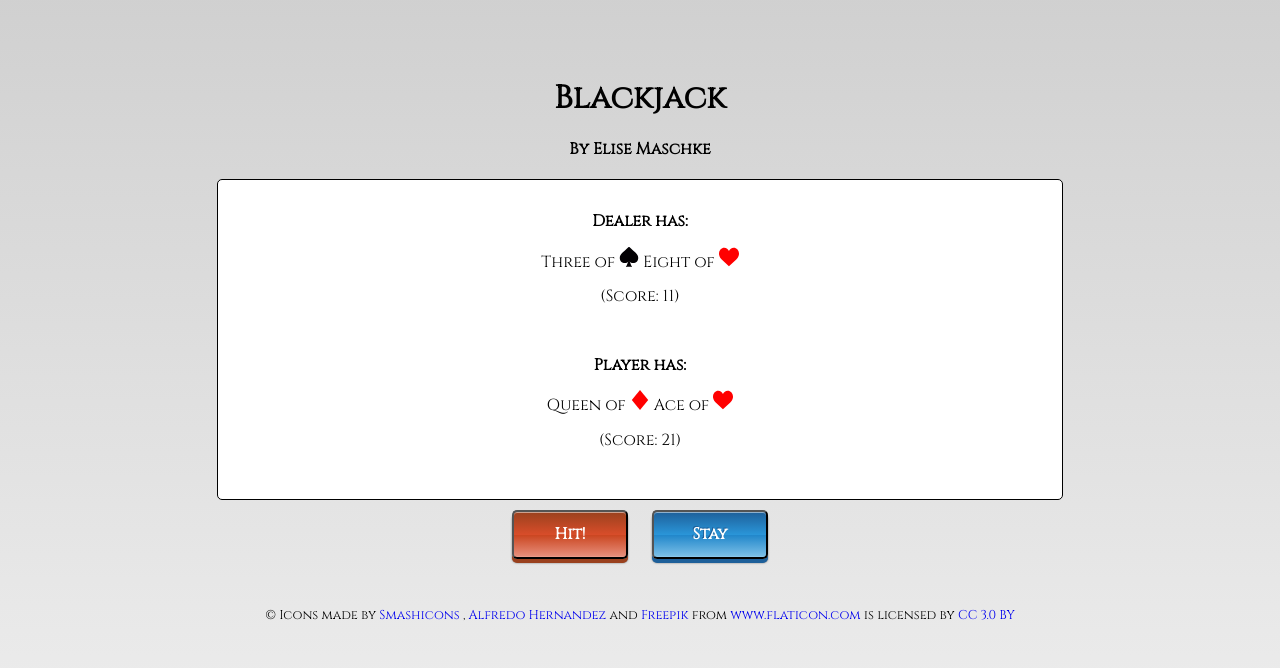
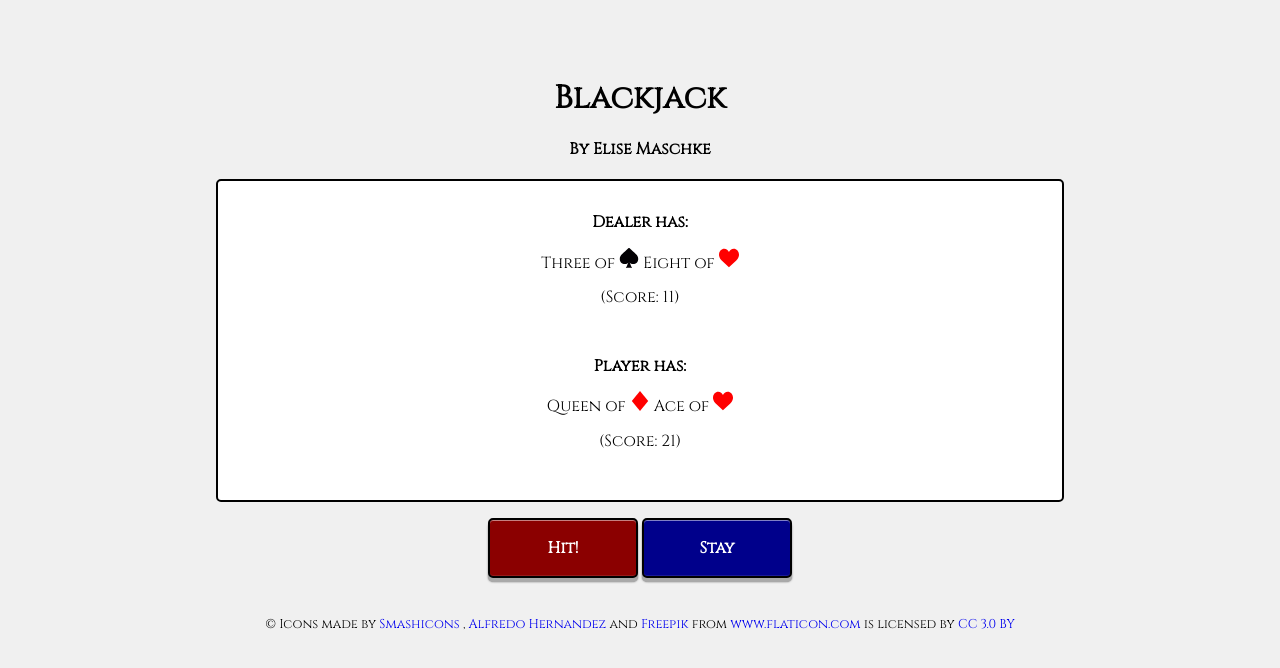
Before and after one commit to HippiHo/Blackjack-game, a plain HTML site: page index.html in a window 1280 px wide. Both pictures are taken after a click on the button "New Game!". Drawn offline with Linux system fonts and the light colour scheme.

Commit message:
better fitted buttons

```diff
--- a/css/style.css
+++ b/css/style.css
@@ -1,19 +1,19 @@
-html{
-  background:#f0f0f0;
-  padding:20px;
+html {
+  background: #f0f0f0;
+  padding: 20px;
 }
 
 body {
-  font-family: 'Cinzel', serif, Helvetica;
+  font-family: "Cinzel", serif, Helvetica;
 }
 
 p strong {
-  color: red;
+  color: white;
   font-weight: bold;
   padding: 1rem;
-  background-color: #f0f0f0;
-  border: dashed black 1px;
+  background-color: darkred;
   border-radius: 5px;
+  display: block;
 }
 
 .container {
@@ -26,190 +26,56 @@ p strong {
 #text-area {
   background-color: white;
   padding: 1rem;
-  border: black solid 1px;
+  border: black solid 2px;
   border-radius: 5px;
   width: 70%;
-  margin: 0 auto;
+  margin: 1rem auto;
 }
 
 /* Buttons */
 
-.push_button {
-  width: 10%;
-  height: 10%;
-  color: #fff;
-  text-decoration: none;
-  line-height: 43px;
+button {
+  transition: all 0.3s ease-in-out;
+  width: 150px;
+  height: 60px;
+  border: 2px solid black;
+  border-radius: 5px;
+  outline: none;
+  cursor: pointer;
+  font-size: 2rem;
+  color: white;
   font-weight: bold;
-  display: block;
-  margin: 10px;
-}
-.push_button:before {
-  background: #f0f0f0;
-  background-image: -webkit-gradient(
-    linear,
-    0% 0%,
-    0% 100%,
-    from(#d0d0d0),
-    to(#f0f0f0)
-  );
 
-  -webkit-border-radius: 5px;
-  -moz-border-radius: 5px;
-  border-radius: 5px;
-
-  -webkit-box-shadow: 0 1px 2px rgba(0, 0, 0, 0.5) inset, 0 1px 0 #fff;
-  -moz-box-shadow: 0 1px 2px rgba(0, 0, 0, 0.5) inset, 0 1px 0 #fff;
-  box-shadow: 0 1px 2px rgba(0, 0, 0, 0.5) inset, 0 1px 0 #fff;
-
-  position: absolute;
-  content: "";
-  left: -6px;
-  right: -6px;
-  top: -6px;
-  bottom: -10px;
-  z-index: -1;
+  -webkit-box-shadow: 0 1px 0 rgba(255, 255, 255, 0.5) inset,
+    0 -1px 0 rgba(255, 255, 255, 0.1) inset, 0 4px 0 darkgrey,
+    0 4px 2px rgba(0, 0, 0, 0.5);
+  -moz-box-shadow: 0 1px 0 rgba(255, 255, 255, 0.5) inset,
+    0 -1px 0 rgba(255, 255, 255, 0.1) inset, 0 4px 0 darkgrey,
+    0 4px 2px rgba(0, 0, 0, 0.5);
+  box-shadow: 0 1px 0 rgba(255, 255, 255, 0.5) inset,
+    0 -1px 0 rgba(255, 255, 255, 0.1) inset, 0 4px 0 darkgrey,
+    0 4px 2px rgba(0, 0, 0, 0.5);
 }
 
-.push_button:active {
-  -webkit-box-shadow: 0 1px 0 rgba(255, 255, 255, 0.5) inset,
-    0 -1px 0 rgba(255, 255, 255, 0.1) inset;
-  top: 5px;
+button:hover {
+  transform: translatey(10px);
+  box-shadow: none;
 }
-.push_button:active:before {
-  top: -11px;
-  bottom: -5px;
-  content: "";
+
+button:active {
+  opacity: 0.5;
 }
 
 .green {
-  text-shadow: -1px -1px 0 #1e9a6a 0%;
-  background: #20ca7d 51%;
-  border: 1px solid #2ad887 50%;
-
-  background: #1e9a6a; /* Old browsers */
-  background: -moz-linear-gradient(
-    top,
-    #1e9a6a 0%,
-    #2ad887 50%,
-    #20ca7d 51%,
-    #7ee8b5 100%
-  ); /* FF3.6-15 */
-  background: -webkit-linear-gradient(
-    top,
-    #1e9a6a 0%,
-    #2ad887 50%,
-    #20ca7d 51%,
-    #7ee8b5 100%
-  ); /* Chrome10-25,Safari5.1-6 */
-  background: linear-gradient(
-    to bottom,
-    #1e9a6a 0%,
-    #2ad887 50%,
-    #20ca7d 51%,
-    #7ee8b5 100%
-  ); /* W3C, IE10+, FF16+, Chrome26+, Opera12+, Safari7+ */
-  filter: progid:DXImageTransform.Microsoft.gradient( startColorstr='#1e9a6a', endColorstr='#7ee8b5',GradientType=0 ); /* IE6-9 */
-  -webkit-border-radius: 5px;
-  -moz-border-radius: 5px;
-  border-radius: 5px;
-
-  -webkit-box-shadow: 0 1px 0 rgba(255, 255, 255, 0.5) inset,
-    0 -1px 0 rgba(255, 255, 255, 0.1) inset, 0 4px 0 #1e9a6a,
-    0 4px 2px rgba(0, 0, 0, 0.5);
-  -moz-box-shadow: 0 1px 0 rgba(255, 255, 255, 0.5) inset,
-    0 -1px 0 rgba(255, 255, 255, 0.1) inset, 0 4px 0 #1e9a6a,
-    0 4px 2px rgba(0, 0, 0, 0.5);
-  box-shadow: 0 1px 0 rgba(255, 255, 255, 0.5) inset,
-    0 -1px 0 rgba(255, 255, 255, 0.1) inset, 0 4px 0 #1e9a6a,
-    0 4px 2px rgba(0, 0, 0, 0.5);
+  background: darkgreen;
 }
 
 .red {
-  text-shadow: -1px -1px 0 #9a411e 0%;
-  background: #ca4520 51%;
-  border: 1px solid #aa9b98 50;
-
-  background: #9a411e; /* Old browsers */
-  background: -moz-linear-gradient(
-    top,
-    #9a411e 0%,
-    #aa9b98 50%,
-    #ca4520 51%,
-    #e8917e 100%
-  ); /* FF3.6-15 */
-  background: -webkit-linear-gradient(
-    top,
-    #9a411e 0%,
-    #d84d2a 50%,
-    #ca4520 51%,
-    #e8917e 100%
-  ); /* Chrome10-25,Safari5.1-6 */
-  background: linear-gradient(
-    to bottom,
-    #9a411e 0%,
-    #d84d2a 50%,
-    #ca4520 51%,
-    #e8917e 100%
-  ); /* W3C, IE10+, FF16+, Chrome26+, Opera12+, Safari7+ */
-  filter: progid:DXImageTransform.Microsoft.gradient( startColorstr='#9a411e', endColorstr='#e8917e',GradientType=0 );
-
-  -webkit-border-radius: 5px;
-  -moz-border-radius: 5px;
-  border-radius: 5px;
-
-  -webkit-box-shadow: 0 1px 0 rgba(255, 255, 255, 0.5) inset,
-    0 -1px 0 rgba(255, 255, 255, 0.1) inset, 0 4px 0 #9a411e,
-    0 4px 2px rgba(0, 0, 0, 0.5);
-  -moz-box-shadow: 0 1px 0 rgba(255, 255, 255, 0.5) inset,
-    0 -1px 0 rgba(255, 255, 255, 0.1) inset, 0 4px 0 #9a411e,
-    0 4px 2px rgba(0, 0, 0, 0.5);
-  box-shadow: 0 1px 0 rgba(255, 255, 255, 0.5) inset,
-    0 -1px 0 rgba(255, 255, 255, 0.1) inset, 0 4px 0 #9a411e,
-    0 4px 2px rgba(0, 0, 0, 0.5);
+  background: darkred;
 }
 
 .blue {
-  text-shadow: -1px -1px 0 #1e609a;
-  background: #2086ca 51%;
-  border: 1px solid #2a95d8 50%;
-  background: #1e609a; /* Old browsers */
-  background: -moz-linear-gradient(
-    top,
-    #1e609a 0%,
-    #2a95d8 50%,
-    #2086ca 51%,
-    #7ec1e8 100%
-  ); /* FF3.6-15 */
-  background: -webkit-linear-gradient(
-    top,
-    #1e609a 0%,
-    #2a95d8 50%,
-    #2086ca 51%,
-    #7ec1e8 100%
-  ); /* Chrome10-25,Safari5.1-6 */
-  background: linear-gradient(
-    to bottom,
-    #1e609a 0%,
-    #2a95d8 50%,
-    #2086ca 51%,
-    #7ec1e8 100%
-  ); /* W3C, IE10+, FF16+, Chrome26+, Opera12+, Safari7+ */
-  filter: progid:DXImageTransform.Microsoft.gradient( startColorstr='#1e609a', endColorstr='#7ec1e8',GradientType=0 );
-
-  -webkit-border-radius: 5px;
-  -moz-border-radius: 5px;
-  border-radius: 5px;
-
-  -webkit-box-shadow: 0 1px 0 rgba(255, 255, 255, 0.5) inset,
-    0 -1px 0 rgba(255, 255, 255, 0.1) inset, 0 4px 0 #1e609a,
-    0 4px 2px rgba(0, 0, 0, 0.5);
-  -moz-box-shadow: 0 1px 0 rgba(255, 255, 255, 0.5) inset,
-    0 -1px 0 rgba(255, 255, 255, 0.1) inset, 0 4px 0 #1e609a,
-    0 4px 2px rgba(0, 0, 0, 0.5);
-  box-shadow: 0 1px 0 rgba(255, 255, 255, 0.5) inset,
-    0 -1px 0 rgba(255, 255, 255, 0.1) inset, 0 4px 0 #1e609a,
-    0 4px 2px rgba(0, 0, 0, 0.5);
+  background: darkblue;
 }
 
 /* Footer */
--- a/index.html
+++ b/index.html
@@ -17,9 +17,9 @@
       <h1 id="title">Blackjack</h1>
       <h4>By Elise Maschke</h4>
       <p id="text-area">Welcome to Blackjack!</p>
-      <button id="new-game-button" class="push_button green">New Game!</button>
-      <button id="hit-button" class="push_button red">Hit!</button>
-      <button id="stay-button" class="push_button blue">Stay</button>
+      <button id="new-game-button" class="green">New Game!</button>
+      <button id="hit-button" class="red">Hit!</button>
+      <button id="stay-button" class="blue">Stay</button>
     </div>
 
     <footer>
--- a/index.js
+++ b/index.js
@@ -213,11 +213,11 @@ function showStatus() {
 
   textArea.innerHTML = `<p><b>Dealer has: </b></p>
 
-                        <p>${dealerCardString}</p>
+                        <p class="cards">${dealerCardString}</p>
                         <p>(Score: ${dealerScore})</p>
                         <br>
                         <p><b>Player has: </b></p>
-                        <p>${playerCardString}</p>
+                        <p class="cards">${playerCardString}</p>
                         <p>(Score: ${playerScore})</p>
                         <br>`;
 
```
